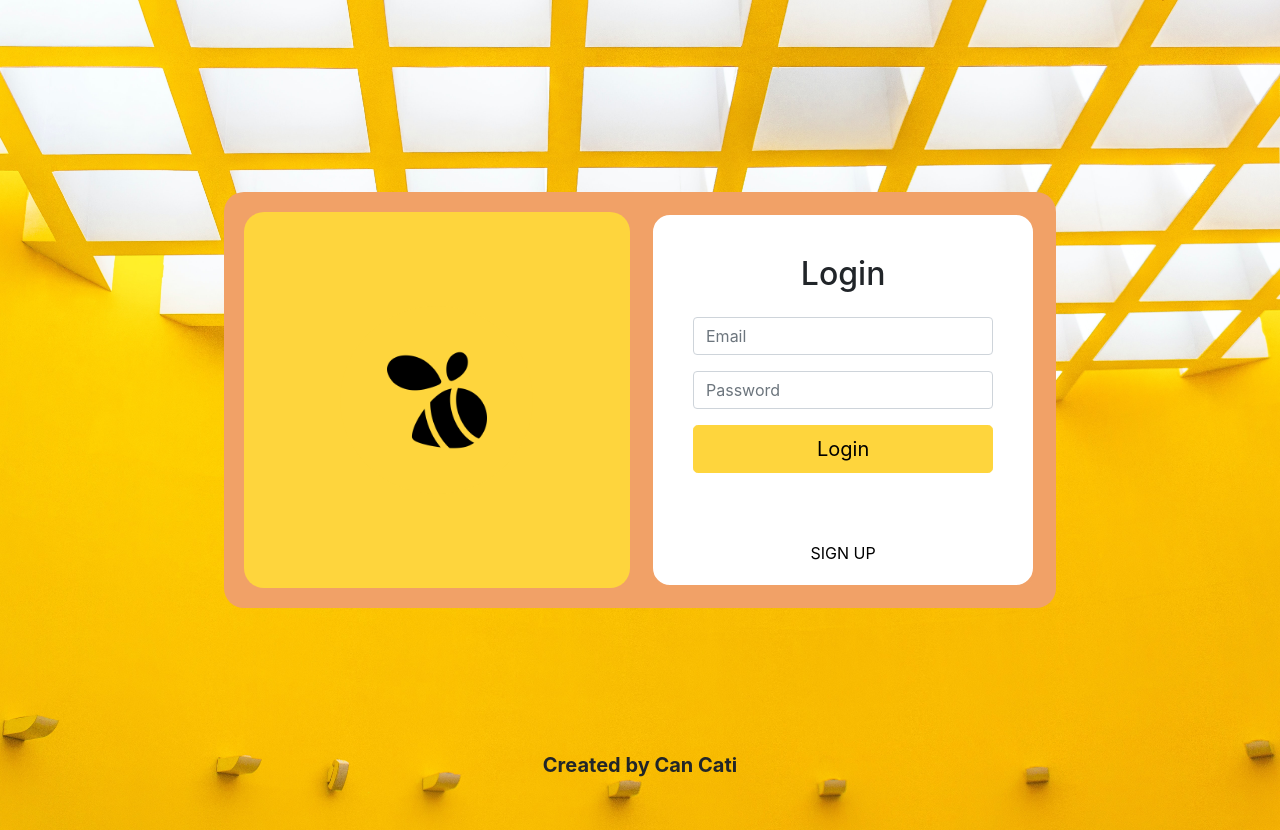
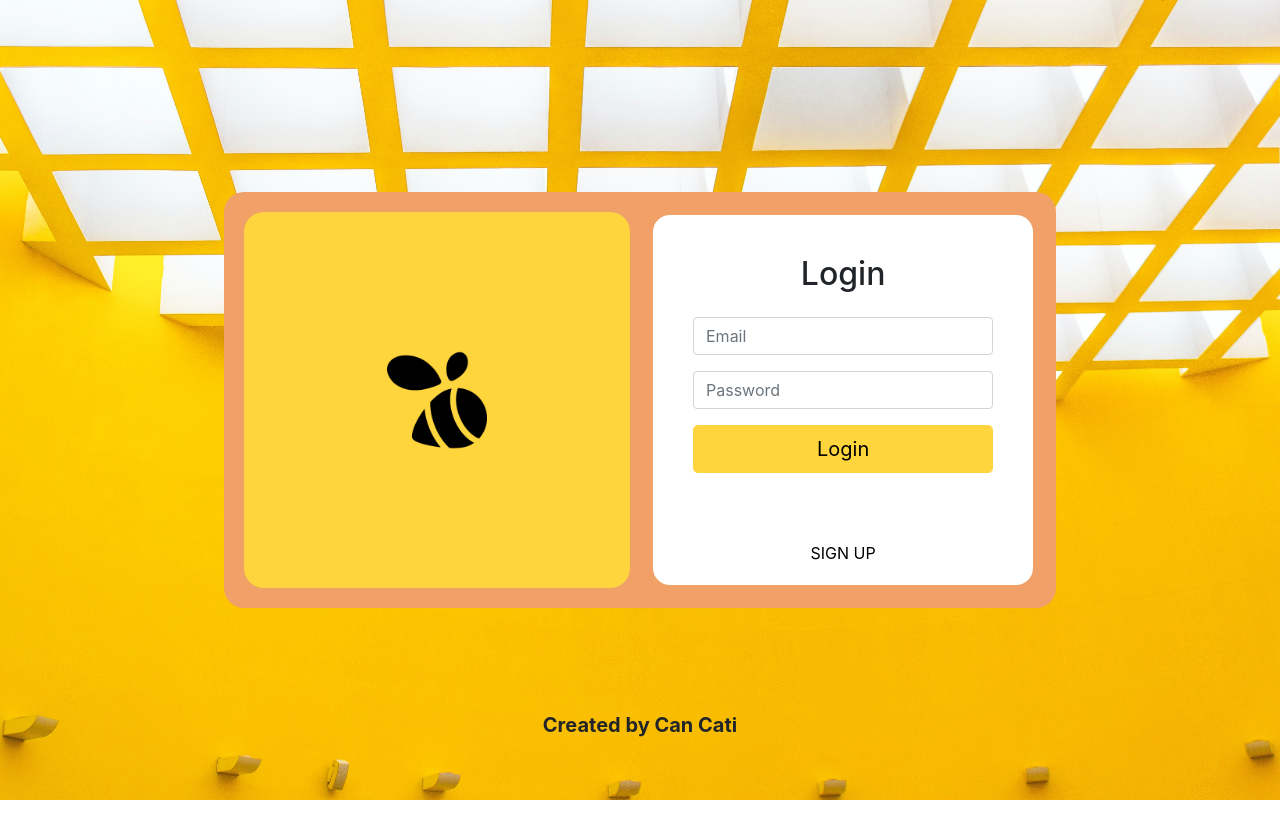
Before and after one commit to cancati/Bee-Gallery, a React (Create React App) app: page / in a window 1280 px wide. After the commit the page ends 800 px from the top, so only its background shows below. Built offline with nearby package versions, Linux system fonts and the light colour scheme; no server answers.

Commit message:
Clean Project

```diff
--- a/src/components/Login/Login.tsx
+++ b/src/components/Login/Login.tsx
@@ -41,7 +41,7 @@ const Login = () => {
                             <img src={beeLogo} style={{width:widthSize <= 800 ? 50 : 100,height:widthSize <= 800 ? 50 : 100}} />
                         </div>
                     </div>
-                    <div className={"w-100"} style={{ maxWidth: 400,minWidth:300,marginTop:widthSize <= 800 ? 10 : 0 }}>
+                    <div className={"w-100"} style={{ maxWidth: 400,marginTop:widthSize <= 800 ? 10 : 0 }}>
                         <Card style={{borderRadius:20,padding:20,borderWidth:3,borderColor:'#f1a167'}}>
                             <Card.Body >
                                 <h2 className={'text-center mb-4'}>Login</h2>
@@ -78,7 +78,7 @@ const Login = () => {
                 </div>
             </Container>
 
-            <div className={'position-sticky font-weight-bolder'} style={{fontSize:20,display:'flex',justifyContent:'center',alignItems:'center',borderRadius:30,backgroundColor:'transparent',left:'auto',bottom: 20}}>
+            <div className={'position-fixed font-weight-bolder'} style={{width:'100%',fontSize:20,display:'flex',justifyContent:'center',alignItems:'center',borderRadius:30,backgroundColor:'transparent',bottom: 60}}>
                    Created by Can Cati
                 </div>
 
--- a/src/components/SignUp/SignUp.tsx
+++ b/src/components/SignUp/SignUp.tsx
@@ -43,7 +43,7 @@ const SignUp = () => {
                             <img src={beeLogo} style={{width:widthSize <= 800 ? 50 : 100,height:widthSize <= 800 ? 50 : 100}} />
                         </div>
                     </div>
-                    <div className={"w-100"} style={{ maxWidth: 400,minWidth:300,marginTop:widthSize <= 800 ? 10 : 0 }}>
+                    <div className={"w-100"} style={{ maxWidth: 400,marginTop:widthSize <= 800 ? 10 : 0 }}>
                         <Card style={{borderRadius:20,padding:20,borderWidth:0}}>
                             <Card.Body>
                                 <h2 className={'text-center mb-4'}>Sign Up</h2>
@@ -85,7 +85,7 @@ const SignUp = () => {
                 </div>
             </Container>
 
-            <div className={'position-sticky font-weight-bolder'} style={{fontSize:20,display:'flex',justifyContent:'center',alignItems:'center',borderRadius:30,backgroundColor:'transparent',left:'auto',bottom: 20}}>
+            <div className={'position-fixed font-weight-bolder'} style={{width:'100%',fontSize:20,display:'flex',justifyContent:'center',alignItems:'center',borderRadius:30,backgroundColor:'transparent',bottom: 60}}>
                 Created by Can Cati
             </div>
         </div>
```
